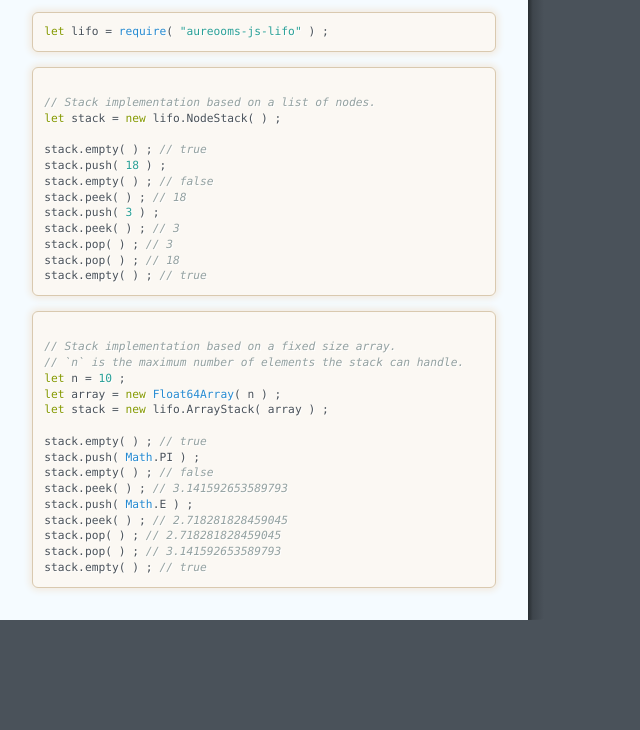
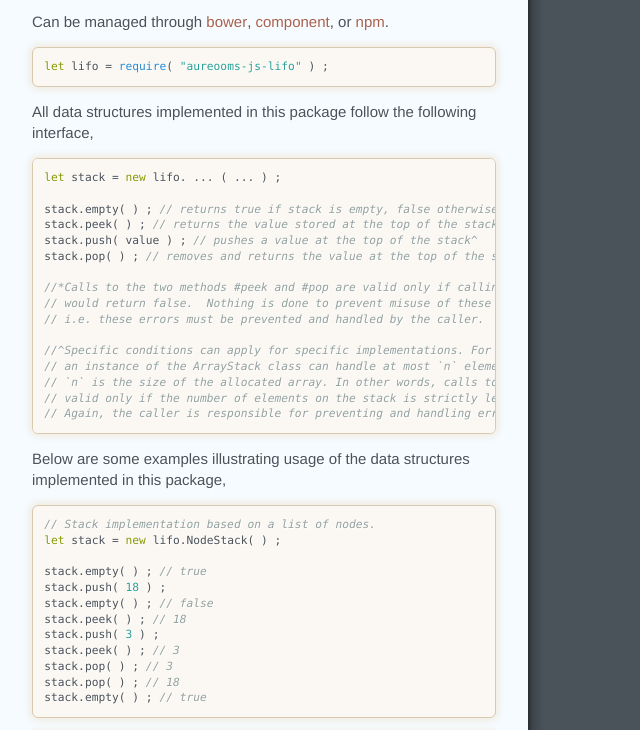
Before and after one commit to make-github-pseudonymous-again/js-lifo, a plain HTML site: page index.html in a window 1280 px wide. Shown: the part 3222-3952 px from the top of the page, without its empty margins (0-640 px from the left). Before the commit the page ends 3842 px from the top, so only its background shows below. Drawn offline with Linux system fonts and the light colour scheme.

Commit message:
undefined

```diff
--- a/index.html
+++ b/index.html
@@ -10,9 +10,30 @@
 <a href="https://codeclimate.com/github/aureooms/js-lifo"><img src="http://img.shields.io/codeclimate/github/aureooms/js-lifo.svg?style=flat" alt="Code Climate"></a>
 <a href="https://www.npmjs.org/package/aureooms-js-lifo"><img src="http://img.shields.io/npm/dm/aureooms-js-lifo.svg?style=flat" alt="NPM downloads per month"></a>
 <a href="https://github.com/aureooms/js-lifo/issues"><img src="http://img.shields.io/github/issues/aureooms/js-lifo.svg?style=flat" alt="GitHub issues"></a></p>
+<p>Can be managed through <a href="https://github.com/bower/bower">bower</a>,
+<a href="https://github.com/componentjs/component">component</a>, or
+<a href="https://github.com/npm/npm">npm</a>.</p>
 <pre><code class="lang-js"><span class="hljs-keyword">let</span> lifo = <span class="hljs-built_in">require</span>( <span class="hljs-string">"aureooms-js-lifo"</span> ) ;</code></pre>
-<pre><code class="lang-js">
-<span class="hljs-comment">// Stack implementation based on a list of nodes.</span>
+<p>All data structures implemented in this package follow the following interface,</p>
+<pre><code class="lang-js"><span class="hljs-keyword">let</span> stack = <span class="hljs-keyword">new</span> lifo. ... ( ... ) ;
+
+stack.empty( ) ; <span class="hljs-comment">// returns true if stack is empty, false otherwise</span>
+stack.peek( ) ; <span class="hljs-comment">// returns the value stored at the top of the stack*</span>
+stack.push( value ) ; <span class="hljs-comment">// pushes a value at the top of the stack^</span>
+stack.pop( ) ; <span class="hljs-comment">// removes and returns the value at the top of the stack*</span>
+
+<span class="hljs-comment">//*Calls to the two methods #peek and #pop are valid only if calling #empty</span>
+<span class="hljs-comment">// would return false.  Nothing is done to prevent misuse of these two methods,</span>
+<span class="hljs-comment">// i.e. these errors must be prevented and handled by the caller.</span>
+
+<span class="hljs-comment">//^Specific conditions can apply for specific implementations. For example,</span>
+<span class="hljs-comment">// an instance of the ArrayStack class can handle at most `n` elements, where</span>
+<span class="hljs-comment">// `n` is the size of the allocated array. In other words, calls to #push are</span>
+<span class="hljs-comment">// valid only if the number of elements on the stack is strictly less than `n`.</span>
+<span class="hljs-comment">// Again, the caller is responsible for preventing and handling errors.</span></code></pre>
+<p>Below are some examples illustrating usage of the data structures implemented
+in this package,</p>
+<pre><code class="lang-js"><span class="hljs-comment">// Stack implementation based on a list of nodes.</span>
 <span class="hljs-keyword">let</span> stack = <span class="hljs-keyword">new</span> lifo.NodeStack( ) ;
 
 stack.empty( ) ; <span class="hljs-comment">// true</span>
@@ -24,8 +45,7 @@ stack.peek( ) ; <span class="hljs-comment">// 3</span>
 stack.pop( ) ; <span class="hljs-comment">// 3</span>
 stack.pop( ) ; <span class="hljs-comment">// 18</span>
 stack.empty( ) ; <span class="hljs-comment">// true</span></code></pre>
-<pre><code class="lang-js">
-<span class="hljs-comment">// Stack implementation based on a fixed size array.</span>
+<pre><code class="lang-js"><span class="hljs-comment">// Stack implementation based on a fixed size array.</span>
 <span class="hljs-comment">// `n` is the maximum number of elements the stack can handle.</span>
 <span class="hljs-keyword">let</span> n = <span class="hljs-number">10</span> ;
 <span class="hljs-keyword">let</span> array = <span class="hljs-keyword">new</span> <span class="hljs-built_in">Float64Array</span>( n ) ;
```
Also changed, not shown: ArrayStack.html (+4 -7 lines), NodeStack.html (+3 -4 lines).
